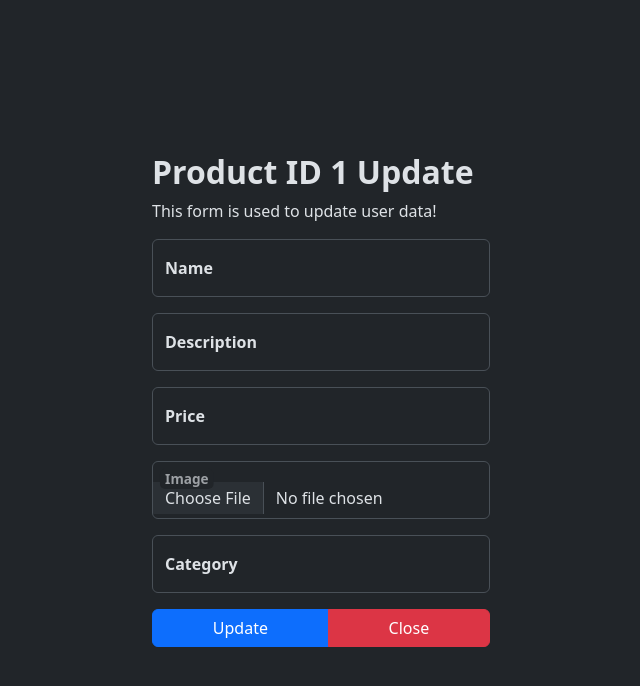
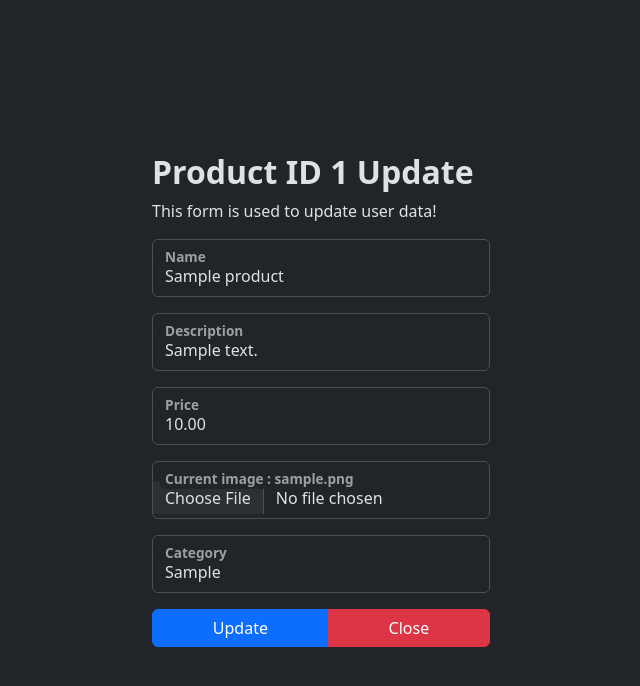
Before and after one commit to wickidie/web-kb2-main, a PHP site: page /products-update-form.php?product_id=1 in a window 1280 px wide. Shown: the top 686 px of the page, without its empty margins (319-959 px from the left). Run offline with PHP 8.4, Linux system fonts and the light colour scheme; the visitor is signed in with stand-in values (Sample User, id 1); tables that the repository leaves empty hold one stand-in row (values such as "Sample post").

```diff
--- a/db/populate-table-users.sql
+++ b/db/populate-table-users.sql
@@ -15,6 +15,6 @@ INSERT INTO users (username, password, email, first_name, last_name, address, ph
 INSERT INTO users (username, password, email, first_name, last_name, address, phone_number) VALUES
 ('admundur', md5('admin'), 'admin@gmail.com', 'adminFname', 'adminLname', 'adminAddress', '08123456789');
 INSERT INTO users (username, password, email, first_name, last_name, address, phone_number) VALUES
-('admencr3t', md5('admin'), 'admin@gmail.com', 'adminFname', 'adminLname', 'adminAddress', '08123456789');
+('admenjes', md5('admin'), 'admin@gmail.com', 'adminFname', 'adminLname', 'adminAddress', '08123456789');
 INSERT INTO users (username, password, email, first_name, last_name, address, phone_number) VALUES
-('admont0k', md5('admin'), 'admin@gmail.com', 'adminFname', 'adminLname', 'adminAddress', '08123456789');
+('admongol', md5('admin'), 'admin@gmail.com', 'adminFname', 'adminLname', 'adminAddress', '08123456789');
--- a/php/products-add.php
+++ b/php/products-add.php
@@ -12,7 +12,6 @@
     }
 
     $image_file = $_FILES['image'];
-
     $file_name = $image_file['name'];
     $file_temp = $image_file['tmp_name'];
     $file_size = $image_file['size'];
--- a/php/products-update-form.php
+++ b/php/products-update-form.php
@@ -1,5 +1,6 @@
 <?php
     session_start();
+    include_once 'db-connect.inc.php';
     $user_id = $_SESSION['user_id'];
     if (isset($user_id) && !empty($user_id)) {
     } else {
@@ -10,6 +11,14 @@
         </script>";
     }
     $product_id = $_GET['product_id'];
+    $sql = "SELECT product_id, product_name, product_description, product_price, product_img, product_category FROM products WHERE product_id = $product_id";
+    $rows = mysqli_fetch_assoc(mysqli_query($conn, $sql));
+    $name = $rows['product_name'];
+    $description = $rows['product_description'];
+    $price = $rows['product_price'];
+    $image = $rows['product_img'];
+    $category = $rows['product_category'];
+
 ?>
 
 <!DOCTYPE html>
@@ -39,27 +48,27 @@
                 <h2><b>Product ID <?php echo $product_id ?> Update</b></h2>
                 <p>This form is used to update user data!</p>
                 <div class="form-floating mb-3">
-                    <input type="text" class="form-control" id="name" name="name"
+                    <input type="text" class="form-control" id="name" name="name" <?php echo "value='$name'" ?>
                         placeholder="name" required pattern=".{5,}" title="Password must be at least 5 characters">
                     <label for="password_input"><strong>Name</strong></label>
                 </div>
                 <div class="form-floating mb-3">
-                    <input type="text" class="form-control" id="description" name="description"
+                    <input type="text" class="form-control" id="description" name="description" <?php echo "value='$description'" ?>
                         placeholder="description" required>
                     <label for="confirm_password"><strong>Description</strong></label>
                 </div>
                 <div class="form-floating mb-3">
-                    <input type="number" class="form-control" id="price" name="price"
+                    <input type="number" class="form-control" id="price" name="price" <?php echo "value='$price'" ?>
                         placeholder="123.69" required pattern=".{5,}" title="Password must be at least 5 characters">
                     <label for="password_input"><strong>Price</strong></label>
                 </div>
                 <div class="form-floating mb-3">
                     <input type="file" class="form-control" id="image" name="image"
                         placeholder="img_avatar1.png" required>
-                    <label for="confirm_password"><strong>Image</strong></label>
+                    <label for="confirm_password"><strong>Current image : <?php echo $image ?></strong></label>
                 </div>
                 <div class="form-floating mb-3">
-                    <input type="text" class="form-control" id="category" name="category"
+                    <input type="text" class="form-control" id="category" name="category" <?php echo "value='$category'" ?>
                         placeholder="category1" required>
                     <label for="confirm_password"><strong>Category</strong></label>
                 </div>
--- a/php/transaction-details.php
+++ b/php/transaction-details.php
@@ -265,7 +265,9 @@
                                         echo "<tr>";
                                     }
                                 } else {
-                                echo "0 results";
+                                    echo "<tr>";
+                                    echo "<td colspan='7' class='text-center'>" . "0 results" . "</td>";
+                                    echo "<tr>";
                                 }
 
                                 mysqli_close($conn);
@@ -297,7 +299,7 @@
                                     <li class="page-item">
                                         <a class="page-link"
                                             <?php if($current_page < $total_page) { echo "href='users-logged.php??search=$search_value&page=$total_page'"; } ?>>
-                                            <span aria-hidden="true">&raquo Last</span>
+                                            <span aria-hidden="true">Last &raquo</span>
                                         </a>
                                     </li>
                                 </ul>
--- a/php/transactions.php
+++ b/php/transactions.php
@@ -286,7 +286,7 @@
                                     <li class="page-item">
                                         <a class="page-link"
                                             <?php if($current_page > 1){ echo "href='products.php?search=$search_value&?page=1'"; } ?>>
-                                            <span aria-hidden="true">&laquo</span>
+                                            <span aria-hidden="true">&laquo First</span>
                                         </a>
                                     </li>
                                     <?php
@@ -303,7 +303,7 @@
                                     <li class="page-item">
                                         <a class="page-link"
                                             <?php if($current_page < $total_page) { echo "href='products.php??search=$search_value&page=$total_page'"; } ?>>
-                                            <span aria-hidden="true">&raquo</span>
+                                            <span aria-hidden="true">Last &raquo</span>
                                         </a>
                                     </li>
                                 </ul>
--- a/php/users.php
+++ b/php/users.php
@@ -292,7 +292,7 @@
                                     <li class="page-item">
                                         <a class="page-link"
                                             <?php if($current_page > 1){ echo "href='users.php?search=$search_value&?page=1'"; } ?>>
-                                            <span aria-hidden="true">&laquo</span>
+                                            <span aria-hidden="true">&laquo First</span>
                                         </a>
                                     </li>
                                     <?php
@@ -309,7 +309,7 @@
                                     <li class="page-item">
                                         <a class="page-link"
                                             <?php if($current_page < $total_page) { echo "href='users.php??search=$search_value&page=$total_page'"; } ?>>
-                                            <span aria-hidden="true">&raquo</span>
+                                            <span aria-hidden="true">Last &raquo</span>
                                         </a>
                                     </li>
                                 </ul>
```
Also changed, not shown: php/products-update.php (+10 -9 lines), php/products.php (+7 -8 lines), php/transactions-add.php (+6 -31 lines), asset/Pepe_Business_flip.png (added), asset/painting_failed.png (deleted), asset/pepe_fancy.png (added).
